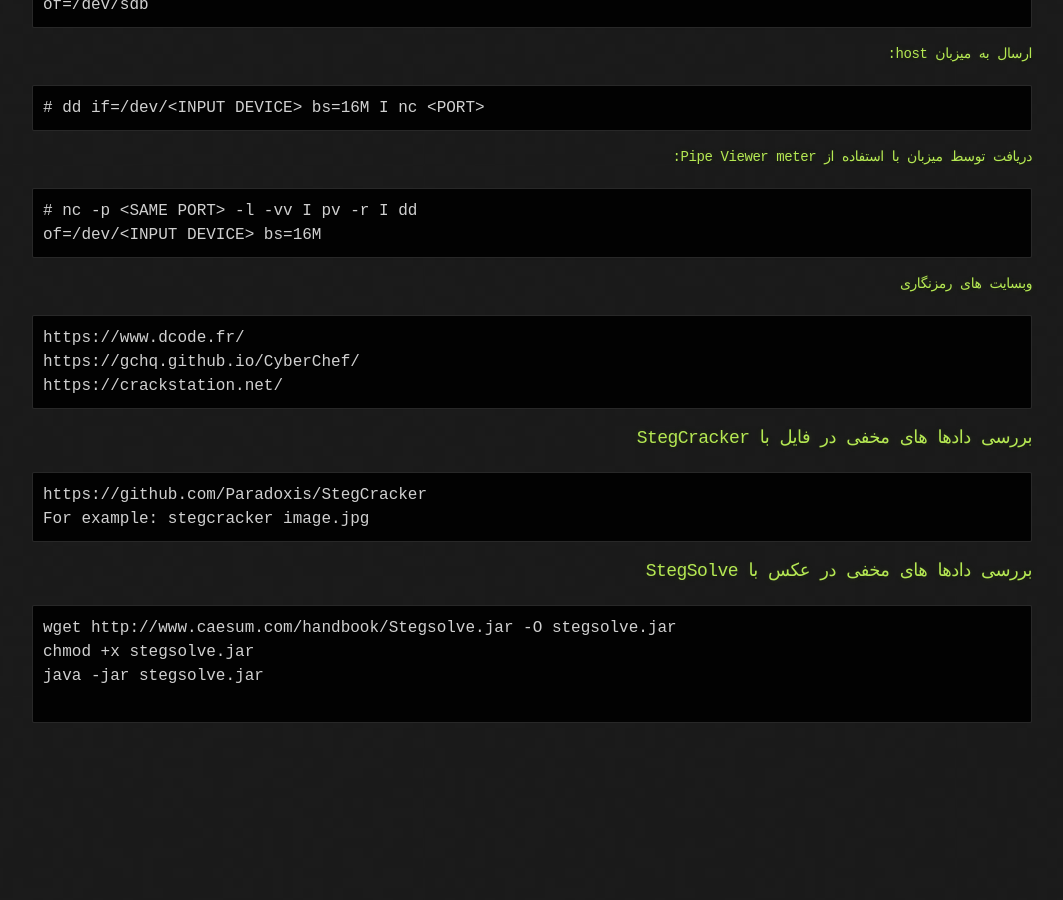
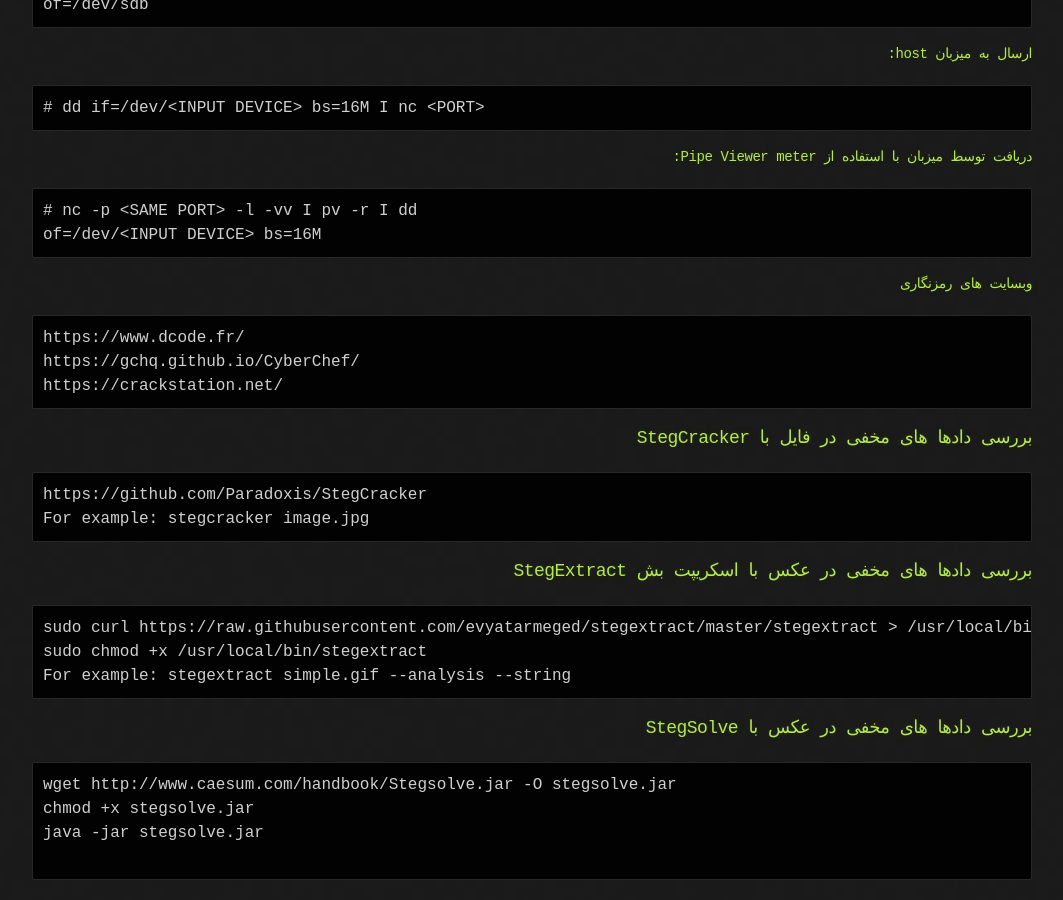
Before and after one commit to irblueteam/blue-team, a Jekyll site: the page built from respond-analysis.md, in a window 1280 px wide and 900 px high, scrolled down 23775 px. Shown: the whole window, without its empty margins (108-1171 px from the left). Built offline with Jekyll 4.4.1, drawn with Linux system fonts in a browser that asks for light colours; some web fonts are replaced; our own code applies the rules of GitHub Pages for plain Markdown files; before the commit the page ends 24518 px from its top, so only the background shows below that.

Commit message:
StegExtract

````diff
--- a/respond-analysis.md
+++ b/respond-analysis.md
@@ -1213,6 +1213,14 @@
 For example: stegcracker image.jpg
 ```
 
+### بررسی دادها های مخفی در عکس با اسکریپت بش StegExtract
+
+```text
+sudo curl https://raw.githubusercontent.com/evyatarmeged/stegextract/master/stegextract > /usr/local/bin/stegextract
+sudo chmod +x /usr/local/bin/stegextract
+For example: stegextract simple.gif --analysis --string
+```
+
 ### بررسی دادها های مخفی در عکس با StegSolve
 
 ```text
````
